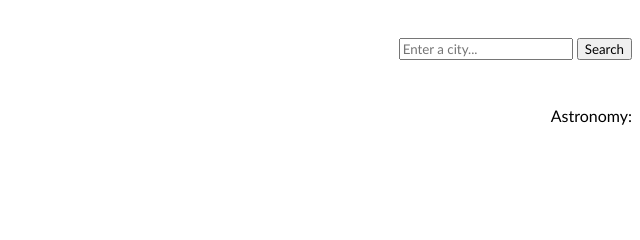
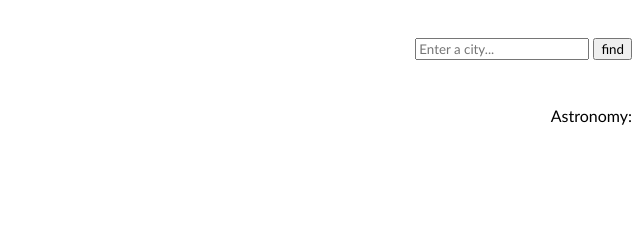
Before and after one commit to pinkx-xlink/weather-app, a plain HTML site: page index.html in a window 1280 px wide. Shown: the top 240 px of the page, 640-1280 px from the left. Drawn offline with Linux system fonts and the light colour scheme; no server answers.

Commit message:
Refactor: change search from button to an input element

```diff
--- a/index.html
+++ b/index.html
@@ -12,7 +12,7 @@
         <h1>Hello, Weather!</h1>
         <div class="search">
             <input type="text" id="searchbar" placeholder="Enter a city...">
-            <button type="submit" value="find">Search</button>
+            <input type="submit" value="find"></button>
         </div>
     </div>
     <div class="nav">
```
